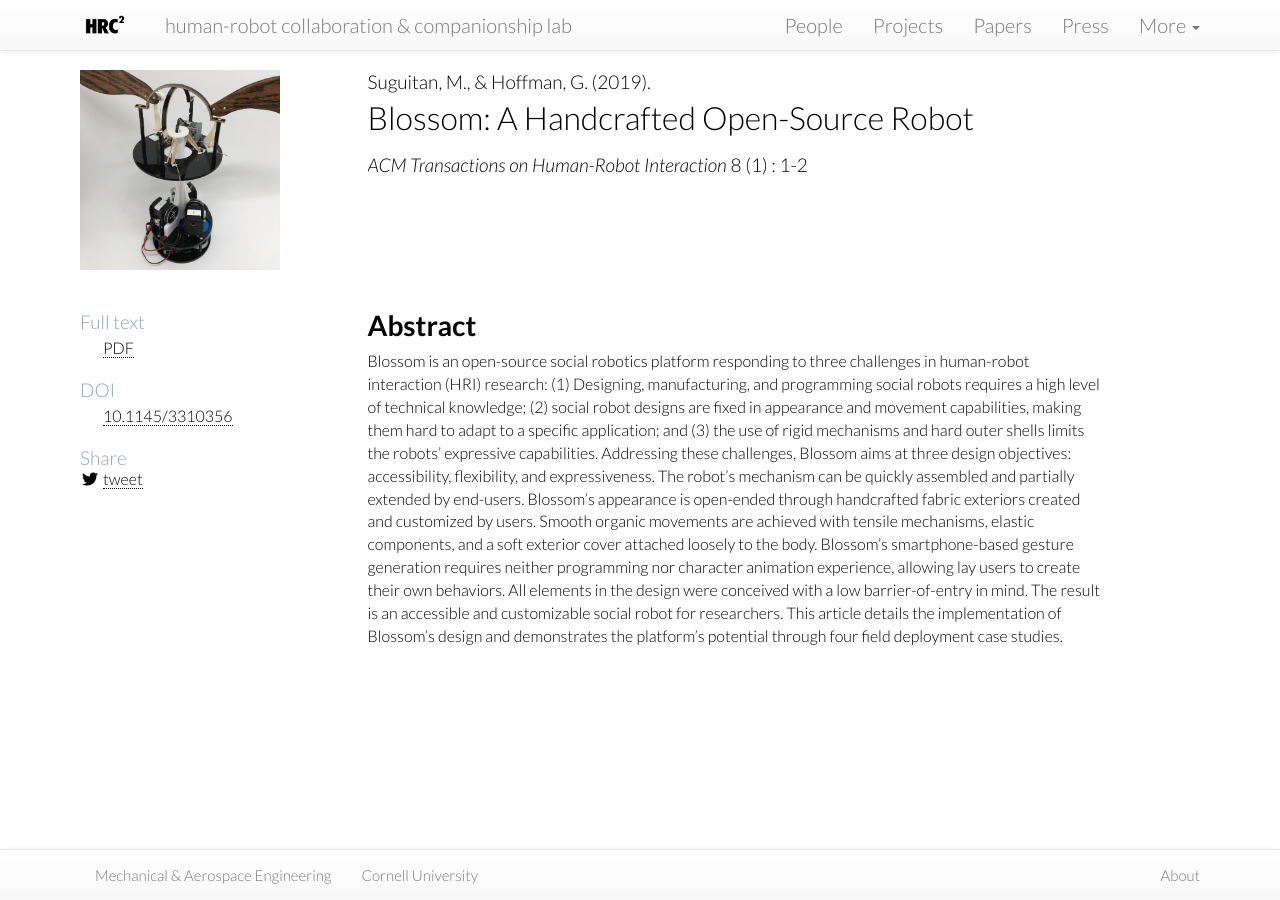
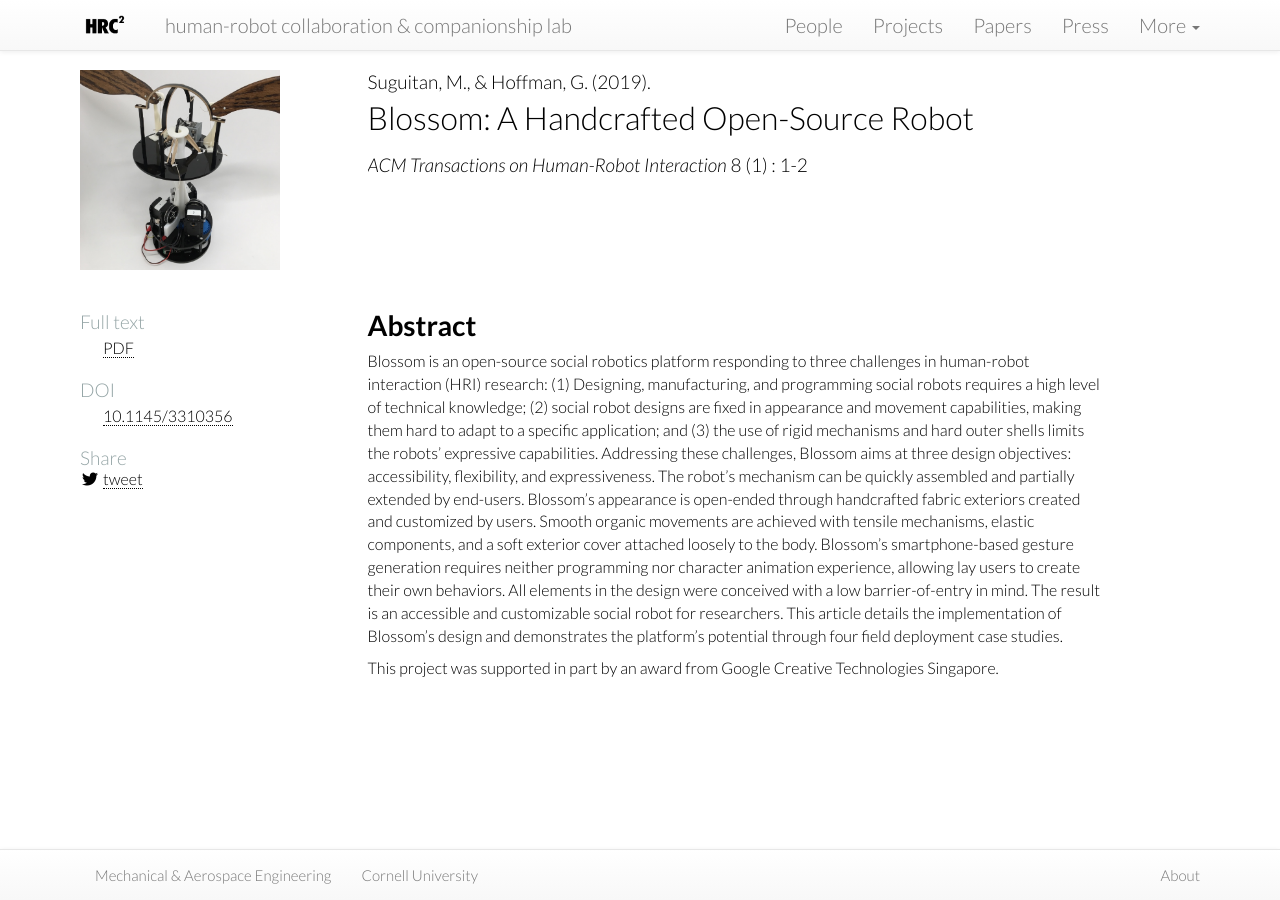
Before and after one commit to hrc2/hrc2.github.io, a Jekyll site: the page built from papers/_posts/2019-03-19-blossom-thri.md, in a window 1280 px wide. Built offline with Jekyll 4.4.1, drawn with Linux system fonts in a browser that asks for light colours; nearby versions of some CDN libraries; some web fonts are replaced.

Commit message:
Update 2019-03-19-blossom-thri.md

```diff
--- a/papers/_posts/2019-03-19-blossom-thri.md
+++ b/papers/_posts/2019-03-19-blossom-thri.md
@@ -31,3 +31,5 @@ tags:
 # Abstract
 
 Blossom is an open-source social robotics platform responding to three challenges in human-robot interaction (HRI) research: (1) Designing, manufacturing, and programming social robots requires a high level of technical knowledge; (2) social robot designs are fixed in appearance and movement capabilities, making them hard to adapt to a specific application; and (3) the use of rigid mechanisms and hard outer shells limits the robots’ expressive capabilities. Addressing these challenges, Blossom aims at three design objectives: accessibility, flexibility, and expressiveness. The robot’s mechanism can be quickly assembled and partially extended by end-users. Blossom’s appearance is open-ended through handcrafted fabric exteriors created and customized by users. Smooth organic movements are achieved with tensile mechanisms, elastic components, and a soft exterior cover attached loosely to the body. Blossom’s smartphone-based gesture generation requires neither programming nor character animation experience, allowing lay users to create their own behaviors. All elements in the design were conceived with a low barrier-of-entry in mind. The result is an accessible and customizable social robot for researchers. This article details the implementation of Blossom’s design and demonstrates the platform’s potential through four field deployment case studies.
+
+This project was supported in part by an award from Google Creative Technologies Singapore.
```
